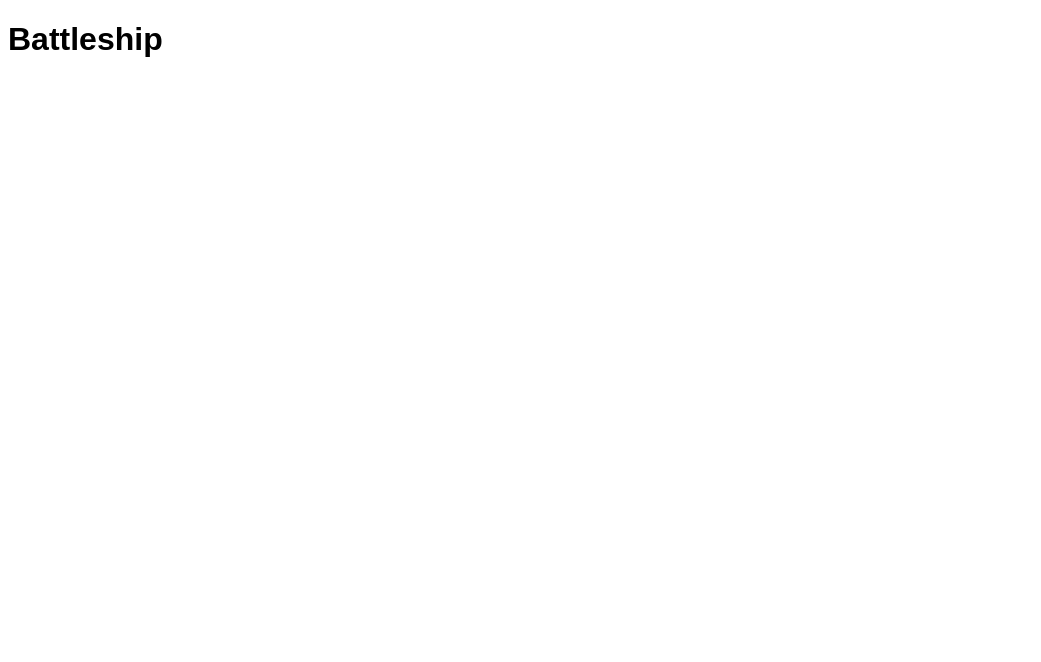
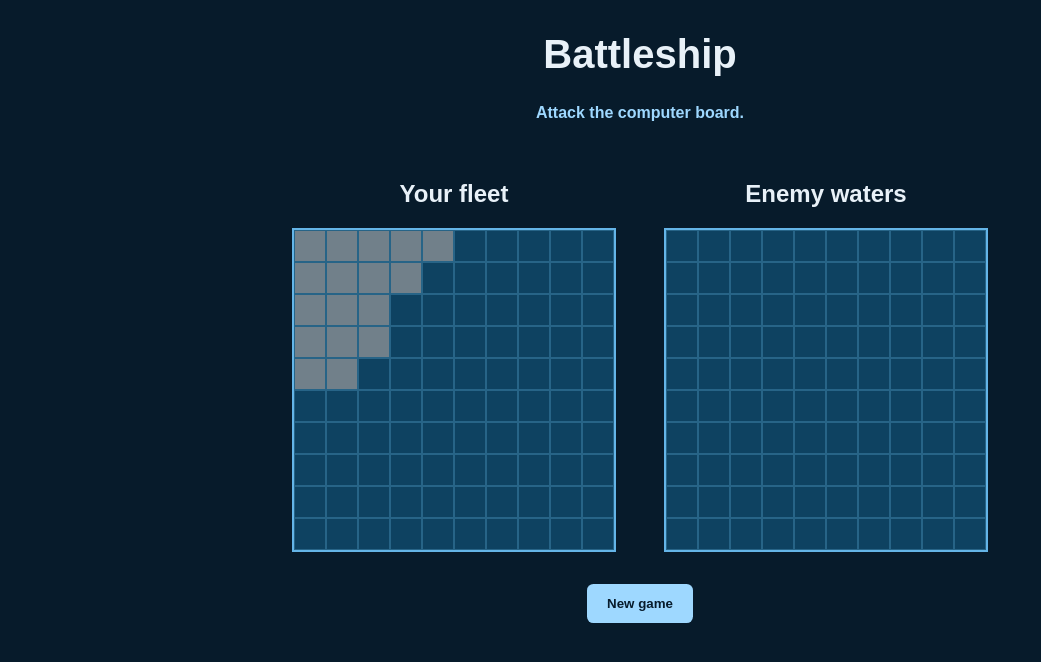
Before and after one commit to DannyRidz/Project-Battleship, a website built with webpack: page src/template.html in a window 1280 px wide. Shown: the whole page, without its empty margins (0-1041 px from the left). Built offline with nearby package versions, Linux system fonts and the light colour scheme.

Commit message:
feat: implement game rendering and board creation functionality

```diff
--- /dev/null
+++ b/src/dom.js
@@ -0,0 +1,93 @@
+function createBoard(gameboard, revealShips, onAttack) {
+  const boardElement = document.createElement("div");
+  boardElement.classList.add("board");
+
+  for (let row = 0; row < 10; row += 1) {
+    for (let column = 0; column < 10; column += 1) {
+      const cell = document.createElement("button");
+      const coordinateKey = `${row},${column}`;
+      const ship = gameboard.getCell([row, column]);
+      const wasAttacked = gameboard.attacks.has(coordinateKey);
+
+      cell.type = "button";
+      cell.classList.add("cell");
+      cell.dataset.row = row;
+      cell.dataset.column = column;
+      cell.setAttribute("aria-label", `Row ${row + 1}, column ${column + 1}`);
+
+      if (wasAttacked && ship !== null) {
+        cell.classList.add("hit");
+        cell.textContent = "×";
+      } else if (gameboard.missedAttacks.has(coordinateKey)) {
+        cell.classList.add("miss");
+        cell.textContent = "•";
+      } else if (revealShips && ship !== null) {
+        cell.classList.add("ship");
+      }
+
+      if (onAttack && !wasAttacked) {
+        cell.addEventListener("click", () => onAttack([row, column]));
+      } else {
+        cell.disabled = true;
+      }
+
+      boardElement.append(cell);
+    }
+  }
+
+  return boardElement;
+}
+
+function renderGame(game, root) {
+  root.replaceChildren();
+
+  const heading = document.createElement("h1");
+  heading.textContent = "Battleship";
+
+  const status = document.createElement("p");
+  status.classList.add("status");
+  status.textContent = game.message;
+
+  const boards = document.createElement("div");
+  boards.classList.add("boards");
+
+  const playerSection = document.createElement("section");
+  const playerHeading = document.createElement("h2");
+  playerHeading.textContent = "Your fleet";
+  playerSection.append(
+    playerHeading,
+    createBoard(game.human.gameboard, true, null),
+  );
+
+  const computerSection = document.createElement("section");
+  const computerHeading = document.createElement("h2");
+  computerHeading.textContent = "Enemy waters";
+  computerSection.append(
+    computerHeading,
+    createBoard(
+      game.computer.gameboard,
+      false,
+      game.phase === "playing"
+        ? (coordinate) => {
+            game.humanAttack(coordinate);
+            renderGame(game, root);
+          }
+        : null,
+    ),
+  );
+
+  boards.append(playerSection, computerSection);
+
+  const restartButton = document.createElement("button");
+  restartButton.type = "button";
+  restartButton.classList.add("restart");
+  restartButton.textContent = "New game";
+  restartButton.addEventListener("click", () => {
+    game.start();
+    renderGame(game, root);
+  });
+
+  root.append(heading, status, boards, restartButton);
+}
+
+export default renderGame;
--- a/src/index.js
+++ b/src/index.js
@@ -1 +1,9 @@
 import "./styles.css";
+import Game from "./game.js";
+import renderGame from "./dom.js";
+
+const root = document.querySelector("#app");
+const game = new Game();
+
+game.start();
+renderGame(game, root);
--- a/src/styles.css
+++ b/src/styles.css
@@ -1,3 +1,97 @@
+* {
+  box-sizing: border-box;
+}
+
 body {
+  min-height: 100vh;
+  margin: 0;
+  padding: 2rem;
+  color: #e8f1f8;
+  background: #071b2b;
   font-family: Arial, sans-serif;
 }
+
+#app {
+  width: min(100%, 950px);
+  margin: 0 auto;
+  text-align: center;
+}
+
+h1 {
+  margin-top: 0;
+  font-size: 2.5rem;
+}
+
+.status {
+  min-height: 1.5rem;
+  color: #9ed8ff;
+  font-weight: bold;
+}
+
+.boards {
+  display: flex;
+  justify-content: center;
+  gap: 3rem;
+  margin: 2rem 0;
+}
+
+.board {
+  display: grid;
+  grid-template-columns: repeat(10, 2rem);
+  grid-template-rows: repeat(10, 2rem);
+  border: 2px solid #64b5e8;
+}
+
+.cell {
+  display: grid;
+  place-items: center;
+  width: 2rem;
+  height: 2rem;
+  padding: 0;
+  border: 1px solid #276487;
+  color: white;
+  background: #0e4261;
+  font-size: 1.4rem;
+  cursor: pointer;
+}
+
+.cell:hover:not(:disabled) {
+  background: #277ea8;
+}
+
+.cell.ship {
+  background: #71808a;
+}
+
+.cell.hit {
+  background: #c0392b;
+}
+
+.cell.miss {
+  background: #176b8f;
+}
+
+.cell:disabled {
+  cursor: default;
+}
+
+.restart {
+  padding: 0.75rem 1.25rem;
+  border: 0;
+  border-radius: 0.4rem;
+  color: #071b2b;
+  background: #9ed8ff;
+  font-weight: bold;
+  cursor: pointer;
+}
+
+@media (max-width: 760px) {
+  body {
+    padding: 1rem;
+  }
+
+  .boards {
+    flex-direction: column;
+    align-items: center;
+  }
+}
```
